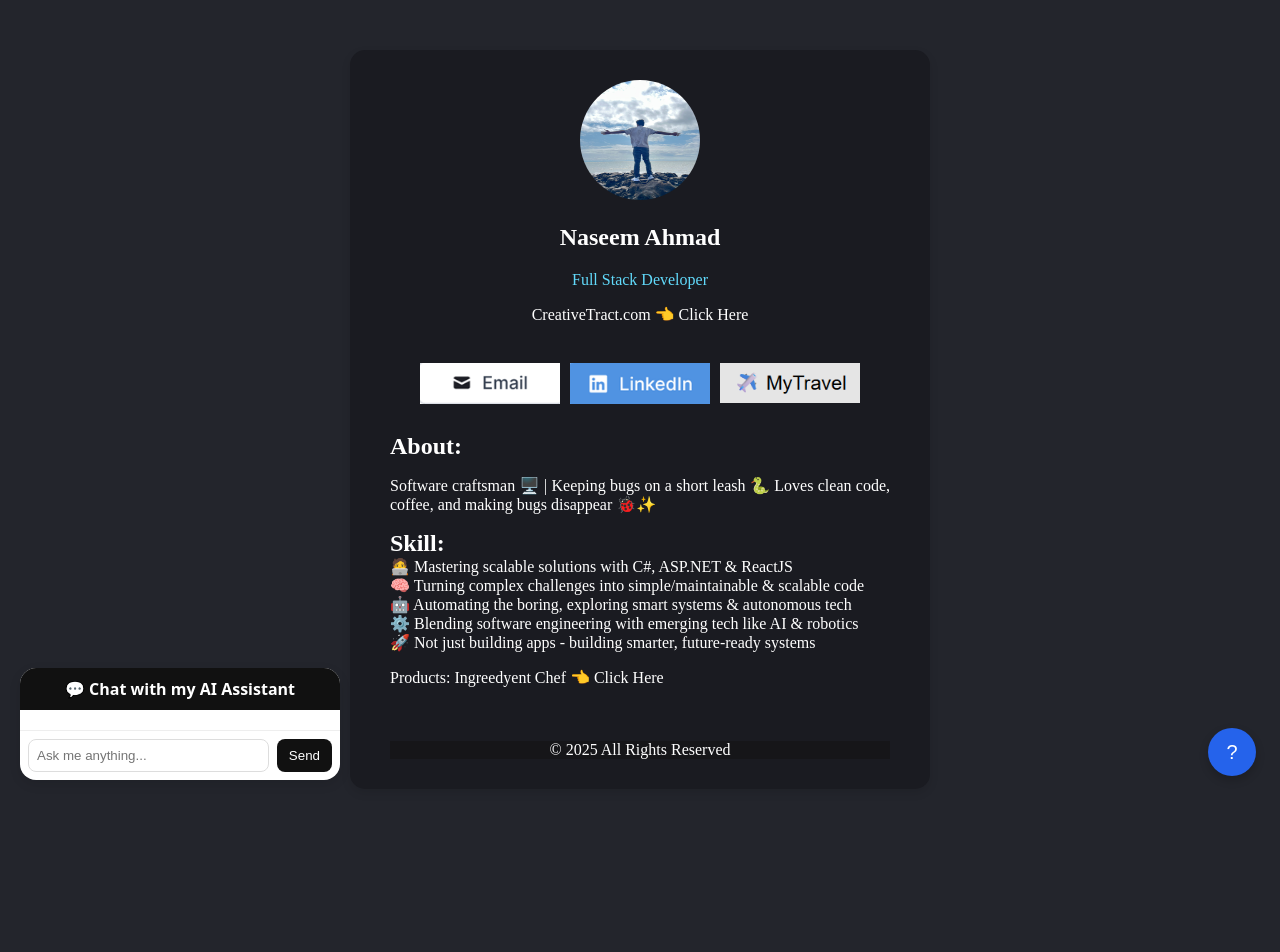
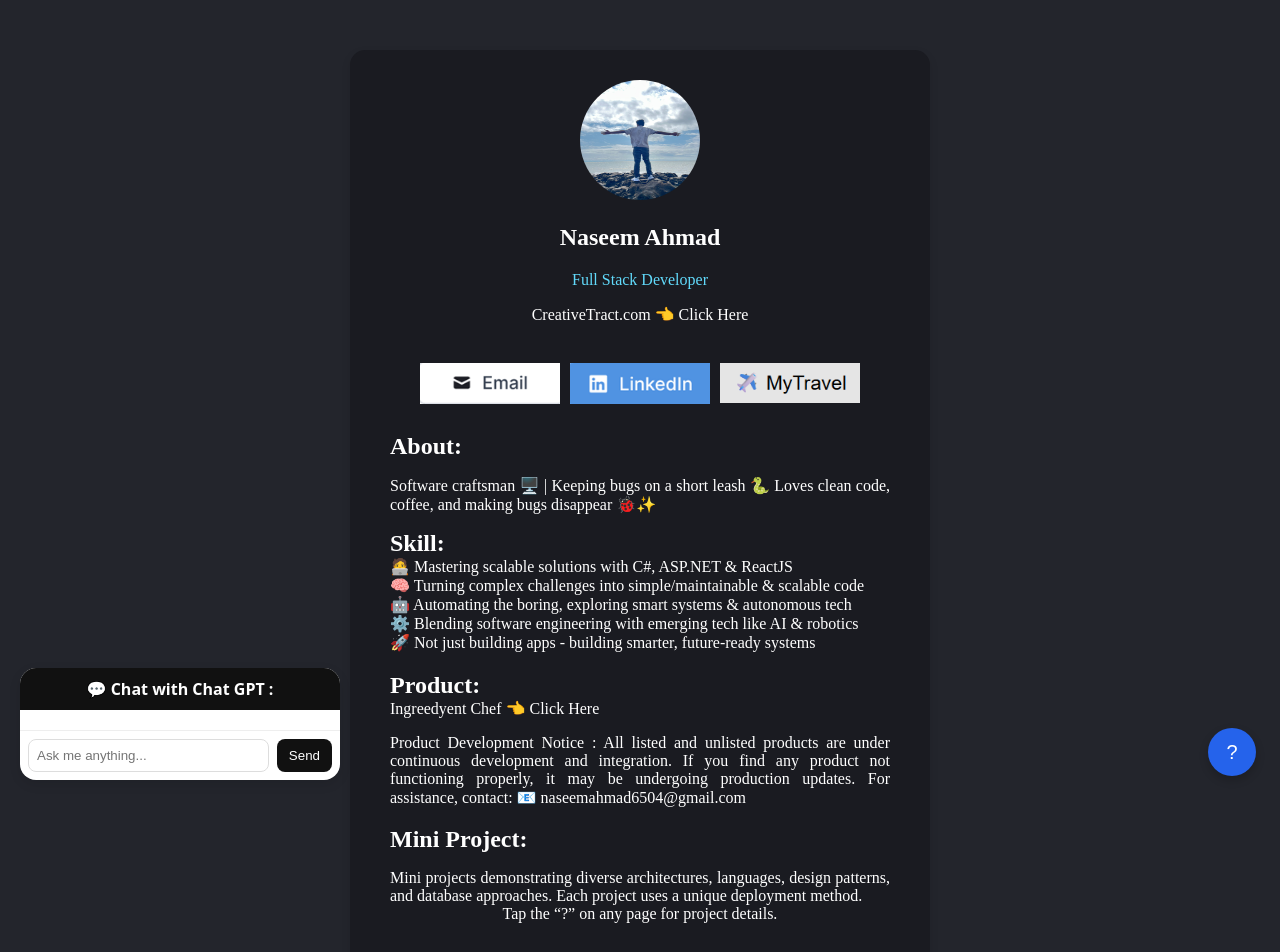
Before and after one commit to Naseem-Ahmad/Business-Card, a React (Vite) app: page / in a window 1280 px wide. Shown: the top 952 px of the page. Before the commit the page ends 839 px from the top, so only its background shows below. Built offline with nearby package versions, Linux system fonts and the light colour scheme.

Commit message:
Added the mini project section and added developmemt notice

```diff
--- a/src/App.css
+++ b/src/App.css
@@ -68,6 +68,7 @@ margin-bottom: 0px;
 text-align:left ;
 font-size: 2.2 emp;
 margin-bottom: 0px;
+text-align: justify;
 }
 
 .SocialButton{
--- a/src/App.jsx
+++ b/src/App.jsx
@@ -36,7 +36,22 @@ export default function App() {
    <li className="hide-me">🚀 Not just building apps - building smarter, future-ready systems</li>
    </ul>
 
-  <p className="product">Products: <a href="https://ingreedyent.creativetract.com/">Ingreedyent Chef </a>  👈 Click Here</p>
+ <h2 className= "about">Product:</h2>
+   <ul>
+   <li className="hide-me"> <a href="https://ingreedyent.creativetract.com/">Ingreedyent Chef </a>  👈 Click Here</li>
+   </ul>
+
+<p className="product" >Product Development Notice :
+All listed and unlisted products are under continuous development and integration.
+If you find any product not functioning properly, it may be undergoing production updates.
+For assistance, contact:
+📧 naseemahmad6504@gmail.com </p>
+
+ <h2 className= "about">Mini Project:</h2>
+ <p className="product" >Mini projects demonstrating diverse architectures, languages, design patterns, and database approaches.
+Each project uses a unique deployment method.</p>
+Tap the “?” on any page for project details.
+
 
   <br />
    <br />
--- a/src/ChatWidget.jsx
+++ b/src/ChatWidget.jsx
@@ -42,7 +42,7 @@ const ChatWidget = () => {
 
   return (
     <div className="chat-widget">
-      <div className="chat-header">💬 Chat with my AI Assistant</div>
+      <div className="chat-header">💬 Chat with Chat GPT :</div>
 
       <div className="chat-messages">
         {chat.map((msg, i) => (
```
